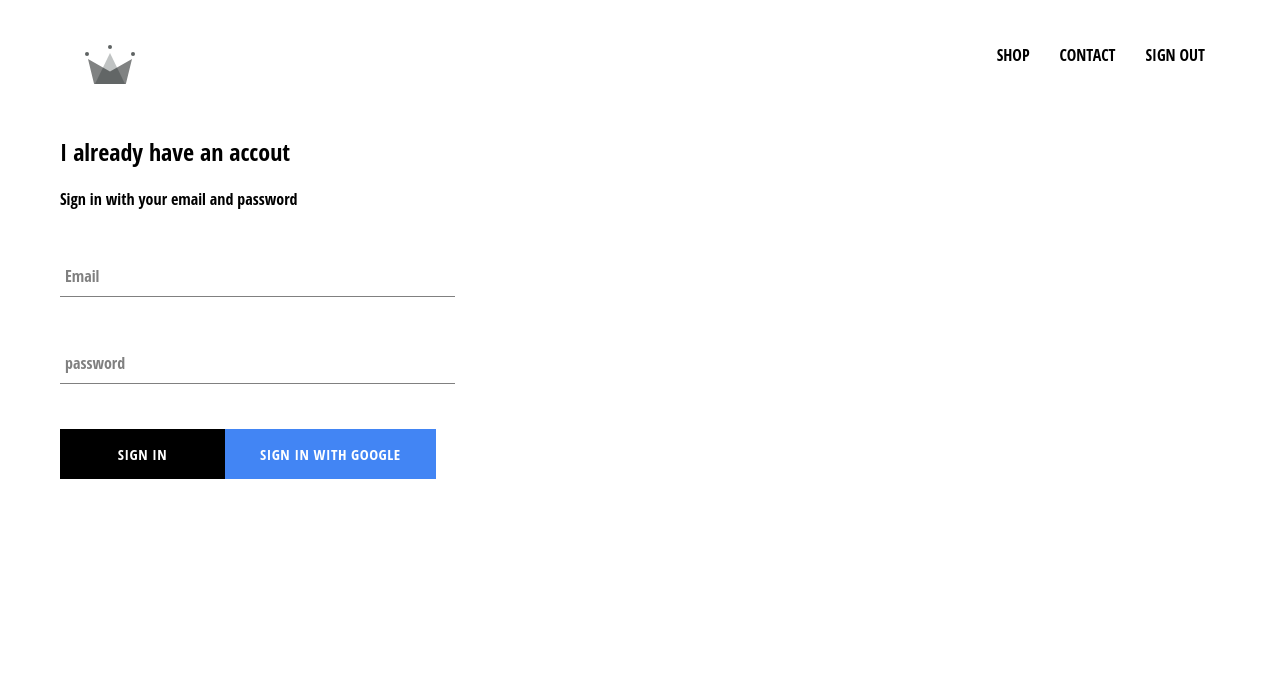
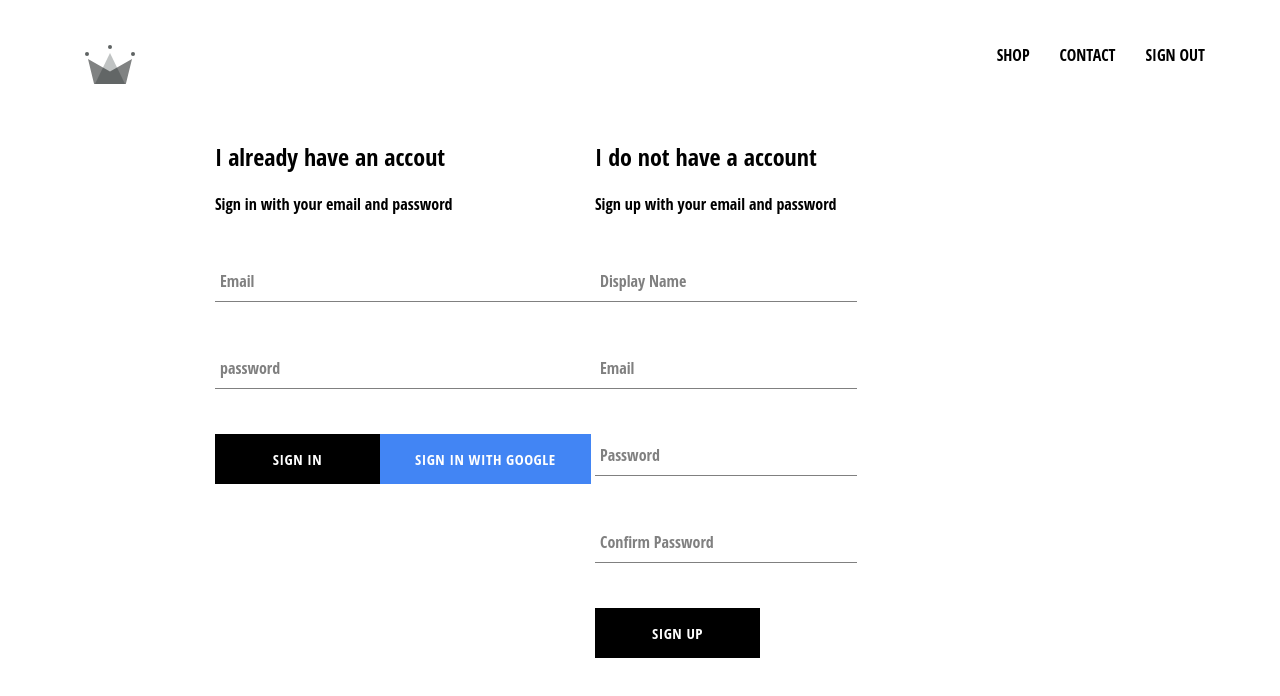
Before and after one commit to dawncronin/testing123, a React (Create React App) app: page /signin in a window 1280 px wide. Shown: the top 696 px of the page. Built offline with nearby package versions, Linux system fonts and the light colour scheme; no server answers.

Commit message:
added firebase auth and user database, sign up now saves users to firestore

```diff
--- a/src/App.js
+++ b/src/App.js
@@ -5,7 +5,7 @@
 import ShopPage from './pages/shoppage.component'
 import Header from './components/header.component'
 import SignInAndSignUp from './pages/sign-in-and-sign-up.component'
-import { auth } from './firebase/firebase.utils'
+import { auth , createUserProfileDocument} from './firebase/firebase.utils'
 
 class App extends React.Component {
   constructor() {
@@ -21,16 +21,23 @@
 
 
   componentDidMount() {
-    auth.onAuthStateChanged(user => {
-      this.setState({ currentUser: user })
+    this.unsubscribeFromAuth = auth.onAuthStateChanged(async userAuth => {
+      if (userAuth) {
+        const userRef = await createUserProfileDocument(userAuth)
+
+        userRef.onSnapshot(snapShot => {
+          this.setState({
+            currentUser: {
+              id: snapShot.id,
+              ...snapShot.data()
+            }
+          })
+        })
+      } else {
+        this.setState({ currentUser: userAuth})
+      }
     })
   }
-
-
-  componentWillUnmount() {
-    this.unsubscribeFromAuth()
-  }
-
 
   render() {
     return (
--- a/src/components/form-input.component.jsx
+++ b/src/components/form-input.component.jsx
@@ -7,7 +7,7 @@
         <div className='group'>
             <input
                 className='form-input'
-                onchange={handleChange}
+                onChange={handleChange}
                 { ...otherProps}
             />
             {
--- /dev/null
+++ b/src/components/sign-up.component.jsx
@@ -0,0 +1,98 @@
+import React from 'react'
+
+import './sign-up.styles.scss'
+
+import CustomButton from './custom-button.component'
+import FormInput from './form-input.component'
+import { auth, createUserProfileDocument } from '../firebase/firebase.utils'
+
+class SignUp extends React.Component {
+    constructor() {
+        super()
+
+        this.state = {
+            displayName: '',
+            email: '',
+            password: '',
+            confirmPassword: ''
+        }
+    }
+
+    handleChange = (event) => {
+        const { name, value } = event.target
+
+        this.setState({[name]: value})
+
+    }
+
+    handleSubmit = async (event) => {
+        event.preventDefault()
+        const {displayName, email, password, confirmPassword } = this.state
+
+        if (password !== confirmPassword){
+            alert('passwords do not match')
+            return;
+        }
+        console.log(this.state)
+        try {
+            const { user } = await auth.createUserWithEmailAndPassword(email, password)
+            await createUserProfileDocument(user, { displayName })
+
+            this.setState({
+                displayName: '',
+                email: '',
+                password: '',
+                confirmPassword: ''
+            })
+        } catch (error) {
+            console.log(error)
+        }
+
+    }
+    render() {
+        const {displayName, email, password, confirmPassword } = this.state
+        return(
+            <div className='sign-up'>
+                <h2 className='title'>I do not have a account</h2>
+                <span>Sign up with your email and password</span>
+                <form className='sign-up-form'>
+                    <FormInput
+                        type='text'
+                        name='displayName'
+                        value={displayName}
+                        onChange={this.handleChange}
+                        label='Display Name'
+                        required
+                    />
+                    <FormInput
+                        type='email'
+                        name='email'
+                        value={email}
+                        onChange={this.handleChange}
+                        label='Email'
+                        required
+                    />
+                    <FormInput
+                        type='password'
+                        name='password'
+                        value={password}
+                        onChange={this.handleChange}
+                        label='Password'
+                        required
+                    />
+                    <FormInput
+                        type='password'
+                        name='confirmPassword'
+                        value={confirmPassword}
+                        onChange={this.handleChange}
+                        label='Confirm Password'
+                        required
+                    />
+                    <CustomButton type='submit' onClick={this.handleSubmit}>SIGN UP</CustomButton>
+                </form>
+            </div>
+        )
+    }
+}
+
+export default SignUp
--- /dev/null
+++ b/src/components/sign-up.styles.scss
@@ -0,0 +1,6 @@
+
+.sign-in {
+    width: 380px;
+    display: flex;
+    flex-direction: column;
+  }
--- a/src/firebase/firebase.utils.js
+++ b/src/firebase/firebase.utils.js
@@ -12,6 +12,30 @@
     measurementId: "G-400MJVKH0N"
   }
 
+  export const createUserProfileDocument = async (userAuth, additionalData) => {
+    if (!userAuth) return
+
+    const userRef = firestore.doc(`users/${userAuth.uid}`)
+
+    const snapShot = await userRef.get()
+
+    if(!snapShot.exists) {
+      const {displayName, email} = userAuth
+      const createdAt = new Date()
+      try {
+        await userRef.set({
+          displayName,
+          email,
+          createdAt,
+          ...additionalData
+        })
+       } catch (e) {
+         console.log(e)
+      }
+    }
+    return userRef
+  }
+
   firebase.initializeApp(config)
 
   export const auth = firebase.auth()
--- a/src/pages/sign-in-and-sign-up.component.jsx
+++ b/src/pages/sign-in-and-sign-up.component.jsx
@@ -1,6 +1,7 @@
 import React from 'react';
 
 import SignIn from '../components/sign-in.component'
+import SignUp from '../components/sign-up.component'
 
 import './sign-in-and-sign-up.styles.scss'
 
@@ -9,6 +10,7 @@
     return (
         <div className="sign-in-and-sign-up" >
             <SignIn />
+            <SignUp />
         </div>
     )
 }
--- a/src/pages/sign-in-and-sign-up.styles.scss
+++ b/src/pages/sign-in-and-sign-up.styles.scss
@@ -0,0 +1,6 @@
+.sign-in-and-sign-up {
+    width: 850px;
+    display: flex;
+    justify-content: spalce-between;
+    margin: 30px auto;
+}
```
Also changed, not shown: 1 other file (tests, documents, lock files or other folders).
